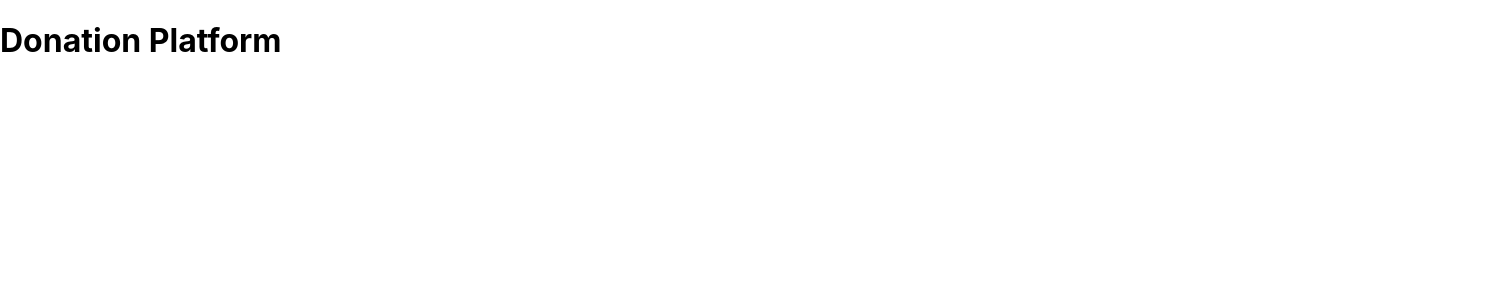
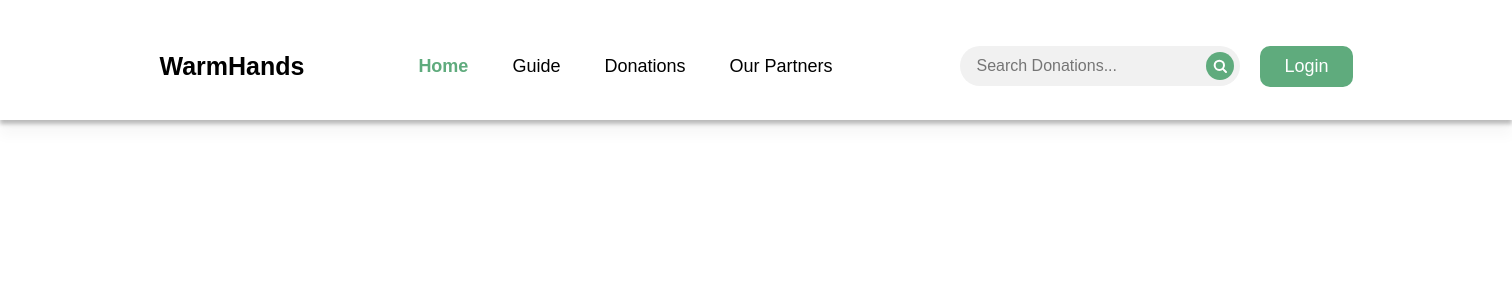
Before and after one commit to HusseinAtoui/donationplatform-frontend, a React (Create React App) app: page / in a window 1280 px wide. Shown: the top 300 px of the page, 1512 px wide, since content can reach past the window. Built offline with nearby package versions, Linux system fonts and the light colour scheme.

Commit message:
nav bar component

```diff
--- a/src/App.js
+++ b/src/App.js
@@ -1,8 +1,10 @@
 import React from 'react';
+import NavBar from './components/NavBar/NavBar';
 
 function App() {
   return (
     <div>
+      <NavBar />
       <h1>Donation Platform</h1>
       {/* Your components will go here */}
     </div>
--- /dev/null
+++ b/src/components/NavBar/NavBar.css
@@ -0,0 +1,138 @@
+/* Container */
+.navbar {
+    position: absolute;
+    top: 0;
+    left: 0;
+    width: 1512px;
+    height: 60px;
+    padding: 36px 0 24px;
+    display: flex;
+    flex-direction: row;
+    justify-content: center;
+    align-items: center;
+    gap: 84px;
+    background: #FFFFFF;
+    box-shadow: 0px 4px 4px rgba(0, 0, 0, 0.25),
+        0px 16px 12px rgba(0, 0, 0, 0.03);
+    z-index: 100;
+}
+
+/* Logo */
+.navbar__logo {
+    width: 131px;
+    height: 30px;
+    font-family: 'Poppins', sans-serif;
+    font-weight: 700;
+    font-size: 25px;
+    line-height: 30px;
+    color: #000000;
+    display: flex;
+    align-items: center;
+    gap: 8px;
+}
+
+/* Menu */
+.navbar__menu {
+    width: 502px;
+    height: 38px;
+    display: flex;
+    flex-direction: row;
+    justify-content: center;
+    align-items: center;
+    gap: 24px;
+}
+
+.navbar__menu-item {
+    height: 38px;
+    font-family: 'Poppins', sans-serif;
+    font-weight: 500;
+    font-size: 18px;
+    line-height: 30px;
+    color: #000000;
+    padding: 4px 10px;
+    display: flex;
+    align-items: center;
+    border-bottom: none;
+    text-decoration: none;
+    cursor: pointer;
+    transition: color 0.3s ease;
+}
+
+.navbar__menu-item.active {
+    font-weight: 600;
+    color: #5FAB7D;
+    /* underline removed */
+}
+
+.navbar__menu-item:hover {
+    color: #5FAB7D;
+}
+
+/* Actions container for search + login */
+.navbar__actions {
+    display: flex;
+    align-items: center;
+    gap: 20px;
+}
+
+/* Search wrapper */
+.navbar__search-wrapper {
+    position: relative;
+    display: flex;
+    align-items: center;
+}
+
+/* Search input */
+.navbar__search-wrapper input {
+    width: 280px;
+    height: 40px;
+    padding: 9px 40px 9px 16px;
+    background: #f1f1f1;
+    border-radius: 20px;
+    border: none;
+    font-family: 'Poppins', sans-serif;
+    font-weight: 400;
+    font-size: 16px;
+    line-height: 20px;
+    color: rgba(0, 0, 0, 0.6);
+    box-sizing: border-box;
+}
+
+/* Search button */
+.navbar__search-btn {
+    position: absolute;
+    right: 6px;
+    width: 28px;
+    height: 28px;
+    border: none;
+    background: #5FAB7D;
+    border-radius: 50%;
+    color: white;
+    cursor: pointer;
+    display: flex;
+    align-items: center;
+    justify-content: center;
+    transition: background-color 0.3s ease;
+}
+
+.navbar__search-btn:hover {
+    background: #4a8b5a;
+}
+
+/* Login button */
+.navbar__login-btn {
+    padding: 10px 24px;
+    background-color: #5FAB7D;
+    color: white;
+    border: none;
+    border-radius: 10px;
+    font-family: 'Poppins', sans-serif;
+    font-weight: 500;
+    font-size: 18px;
+    cursor: pointer;
+    transition: background-color 0.3s ease;
+}
+
+.navbar__login-btn:hover {
+    background-color: #4a8b5a;
+}
--- /dev/null
+++ b/src/components/NavBar/NavBar.js
@@ -0,0 +1,41 @@
+import React from 'react';
+import './NavBar.css';
+
+export default function NavBar() {
+    return (
+        <header className="navbar">
+            <div className="navbar__logo">WarmHands</div>
+
+            <nav className="navbar__menu">
+                <a href="/" className="navbar__menu-item active">Home</a>
+                <a href="/guide" className="navbar__menu-item">Guide</a>
+                <a href="/donations" className="navbar__menu-item">Donations</a>
+                <a href="/partners" className="navbar__menu-item">Our Partners</a>
+            </nav>
+
+            <div className="navbar__actions">
+                <div className="navbar__search-wrapper">
+                    <input type="text" placeholder="Search Donations..." />
+                    <button className="navbar__search-btn" aria-label="Search">
+                        <svg
+                            xmlns="http://www.w3.org/2000/svg"
+                            height="16"
+                            width="16"
+                            viewBox="0 0 24 24"
+                            fill="none"
+                            stroke="currentColor"
+                            strokeWidth="3"
+                            strokeLinecap="round"
+                            strokeLinejoin="round"
+                        >
+                            <circle cx="11" cy="11" r="7" />
+                            <line x1="21" y1="21" x2="16.65" y2="16.65" />
+                        </svg>
+                    </button>
+                </div>
+
+                <button className="navbar__login-btn">Login</button>
+            </div>
+        </header>
+    );
+}
```
Also changed, not shown: 1 other file (tests, documents, lock files or other folders).
